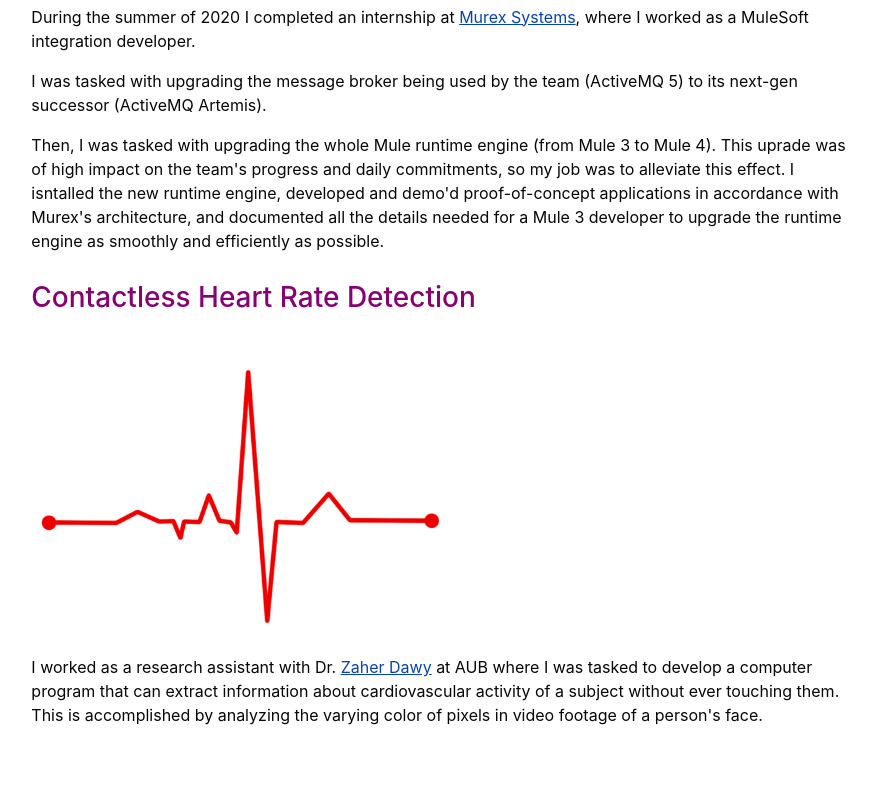
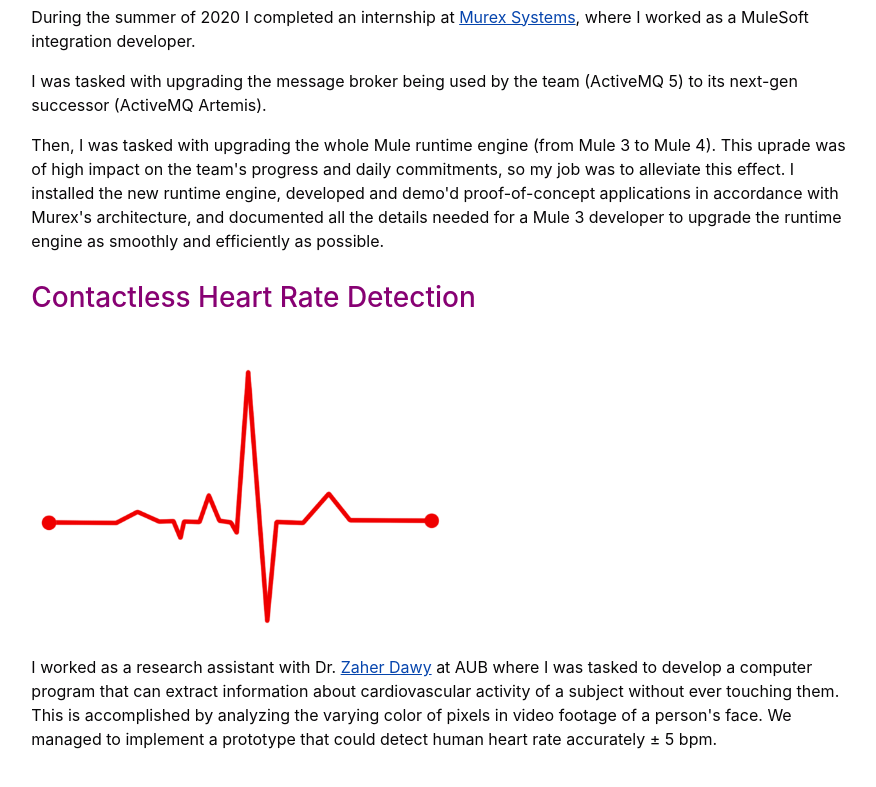
Before and after one commit to OmarJaroudi/omarjaroudi.github.io, a plain HTML site: page index.html in a window 1280 px wide. Shown: the part 1974-2761 px from the top of the page, without its empty margins (197-1073 px from the left). Drawn offline with nearby package versions, Linux system fonts and the light colour scheme.

Commit message:
Update index.html

```diff
--- a/index.html
+++ b/index.html
@@ -90,13 +90,13 @@
                	</div>
                 <p>During the summer of 2020 I completed an internship at <a href = "https://www.murex.com/" style="color: #0645AD"> <u>Murex Systems</u></a>, where I worked as a MuleSoft integration developer. </p>
                 <p>I was tasked with upgrading the message broker being used by the team (ActiveMQ 5) to its next-gen successor (ActiveMQ Artemis).</p>
-                <p> Then, I was tasked with upgrading the whole Mule runtime engine (from Mule 3 to Mule 4). This uprade was of high impact on the team's progress and daily commitments, so my job was to alleviate this effect. I isntalled the new runtime engine, developed and demo'd proof-of-concept applications in accordance with Murex's architecture, and documented all the details needed for a Mule 3 developer to upgrade the runtime engine as smoothly and efficiently as possible.
+                <p> Then, I was tasked with upgrading the whole Mule runtime engine (from Mule 3 to Mule 4). This uprade was of high impact on the team's progress and daily commitments, so my job was to alleviate this effect. I installed the new runtime engine, developed and demo'd proof-of-concept applications in accordance with Murex's architecture, and documented all the details needed for a Mule 3 developer to upgrade the runtime engine as smoothly and efficiently as possible.
                 </p>
 
                 <h3>Contactless Heart Rate Detection</h3>
 				<img src="./assets/images/heartrate.png" width='50%' alt="flow diagram">
 
-                <p>I worked as a research assistant with Dr. <a href = "https://www.aub.edu.lb/pages/profile.aspx?memberId=zd03" style = "color: #0645AD"> <u>Zaher Dawy</u> </a> at AUB  where I was tasked to develop a computer program that can extract information about cardiovascular activity of a subject without ever touching them. This is accomplished by analyzing the varying color of pixels in video footage of a person's face.</p>
+                <p>I worked as a research assistant with Dr. <a href = "https://www.aub.edu.lb/pages/profile.aspx?memberId=zd03" style = "color: #0645AD"> <u>Zaher Dawy</u> </a> at AUB  where I was tasked to develop a computer program that can extract information about cardiovascular activity of a subject without ever touching them. This is accomplished by analyzing the varying color of pixels in video footage of a person's face. We managed to implement a prototype that could detect human heart rate accurately ± 5 bpm.</p>
 
 
             </div>
```
